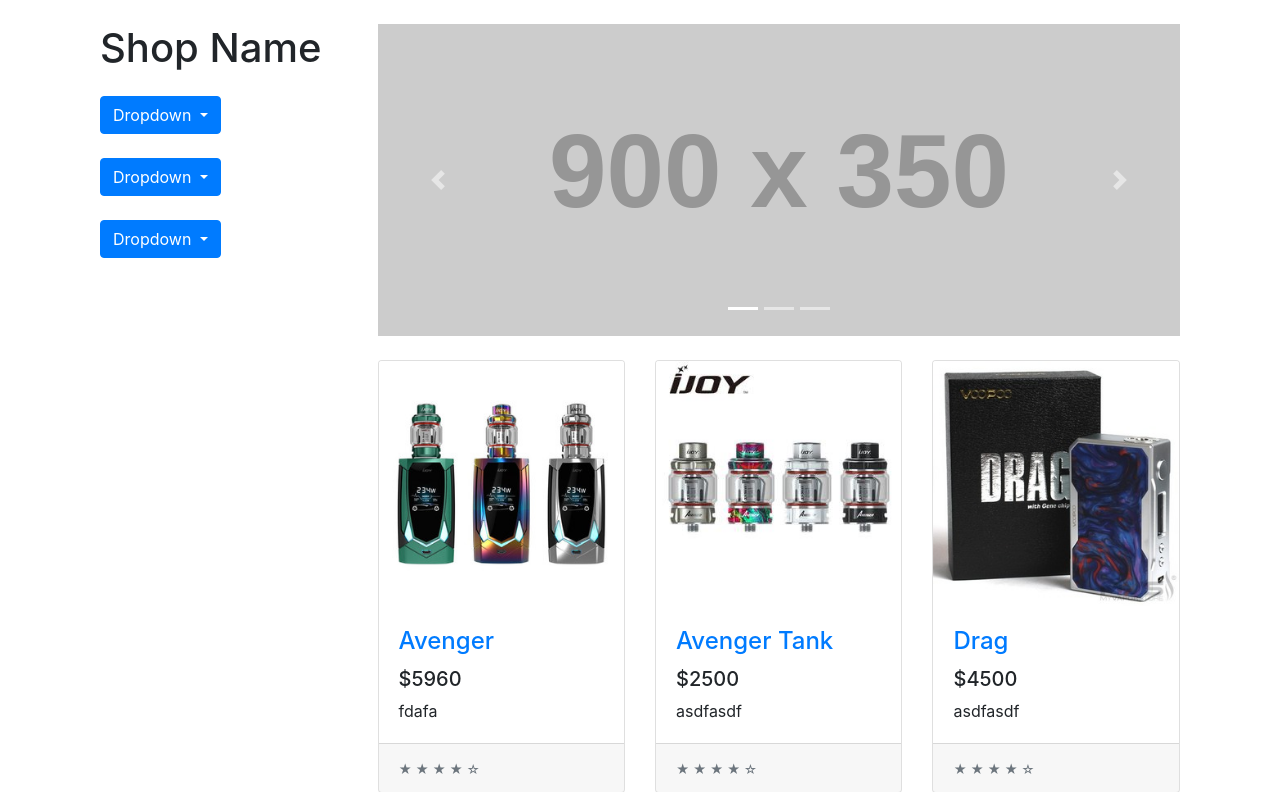
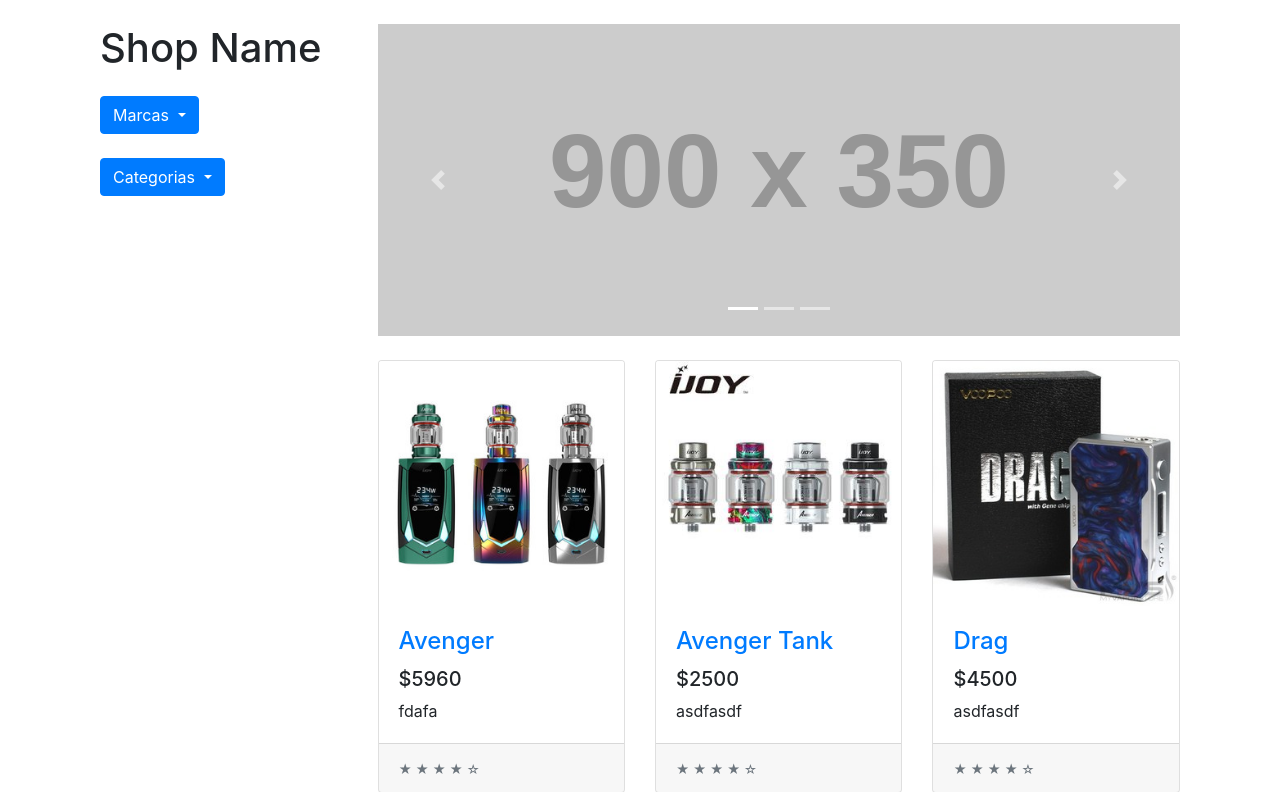
Before and after one commit to FranAlcaraz/ProduccionWeb, a PHP site: page /index.php?seccion=productos in a window 1280 px wide. Shown: the part 56-848 px from the top of the page. Run offline with PHP 8.4, Linux system fonts and the light colour scheme; data comes from the database, SQL or seed files in the repository; grey boxes labelled with a size stand in for pictures from a placeholder-image service; some libraries are stand-ins or nearby versions.

Commit message:
drop mods

```diff
--- a/productos.php
+++ b/productos.php
@@ -35,11 +35,13 @@
           <button class="btn btn-primary dropdown-toggle"
                   type="button" id="dropdownMenu1" data-toggle="dropdown"
                   aria-haspopup="true" aria-expanded="false">
-            Dropdown
+            Marcas
           </button>
           <div class="dropdown-menu" aria-labelledby="dropdownMenu1">
-            <a class="dropdown-item" href="#!">Action</a>
-            <a class="dropdown-item" href="#!">Another action</a>
+            <a class="dropdown-item" href="index.php?seccion=productos&marcas=1">SMOK</a>
+            <a class="dropdown-item" href="index.php?seccion=productos&marcas=2">VAPORESSO</a>
+            <a class="dropdown-item" href="index.php?seccion=productos&marcas=3">VOOPOO</a>
+            <a class="dropdown-item" href="index.php?seccion=productos&marcas=4">IJOY</a>
           </div>
         </div>
         <br>
@@ -47,25 +49,17 @@
           <button class="btn btn-primary dropdown-toggle"
                   type="button" id="dropdownMenu1" data-toggle="dropdown"
                   aria-haspopup="true" aria-expanded="false">
-            Dropdown
+            Categorias
           </button>
           <div class="dropdown-menu" aria-labelledby="dropdownMenu1">
-            <a class="dropdown-item" href="#!">Action</a>
-            <a class="dropdown-item" href="#!">Another action</a>
+            <a class="dropdown-item" href="index.php?seccion=productos&categoria=1">Atomizador</a>
+            <a class="dropdown-item" href="index.php?seccion=productos&categoria=2">Mods</a>
+            <a class="dropdown-item" href="index.php?seccion=productos&categoria=3">Liquidos</a>
+            <a class="dropdown-item" href="index.php?seccion=productos&categoria=4">Resistencias</a>
+            <a class="dropdown-item" href="index.php?seccion=productos&categoria=5">Tanques</a>
           </div>
         </div>
         <br>
-        <div class="dropdown">
-          <button class="btn btn-primary dropdown-toggle"
-                  type="button" id="dropdownMenu1" data-toggle="dropdown"
-                  aria-haspopup="true" aria-expanded="false">
-            Dropdown
-          </button>
-          <div class="dropdown-menu" aria-labelledby="dropdownMenu1">
-            <a class="dropdown-item" href="#!">Action</a>
-            <a class="dropdown-item" href="#!">Another action</a>
-          </div>
-        </div>
           </div>
 
         </div>
```
